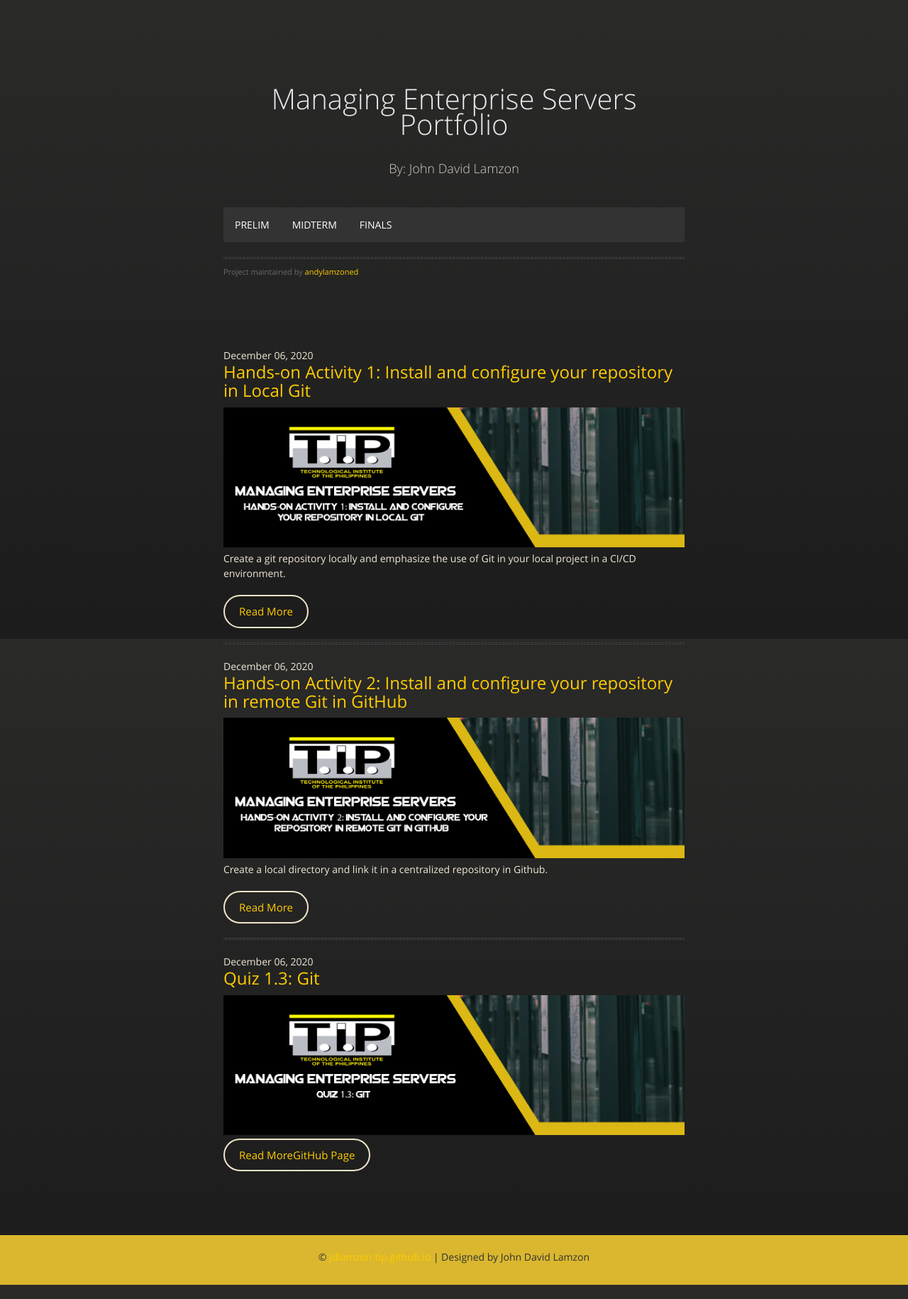
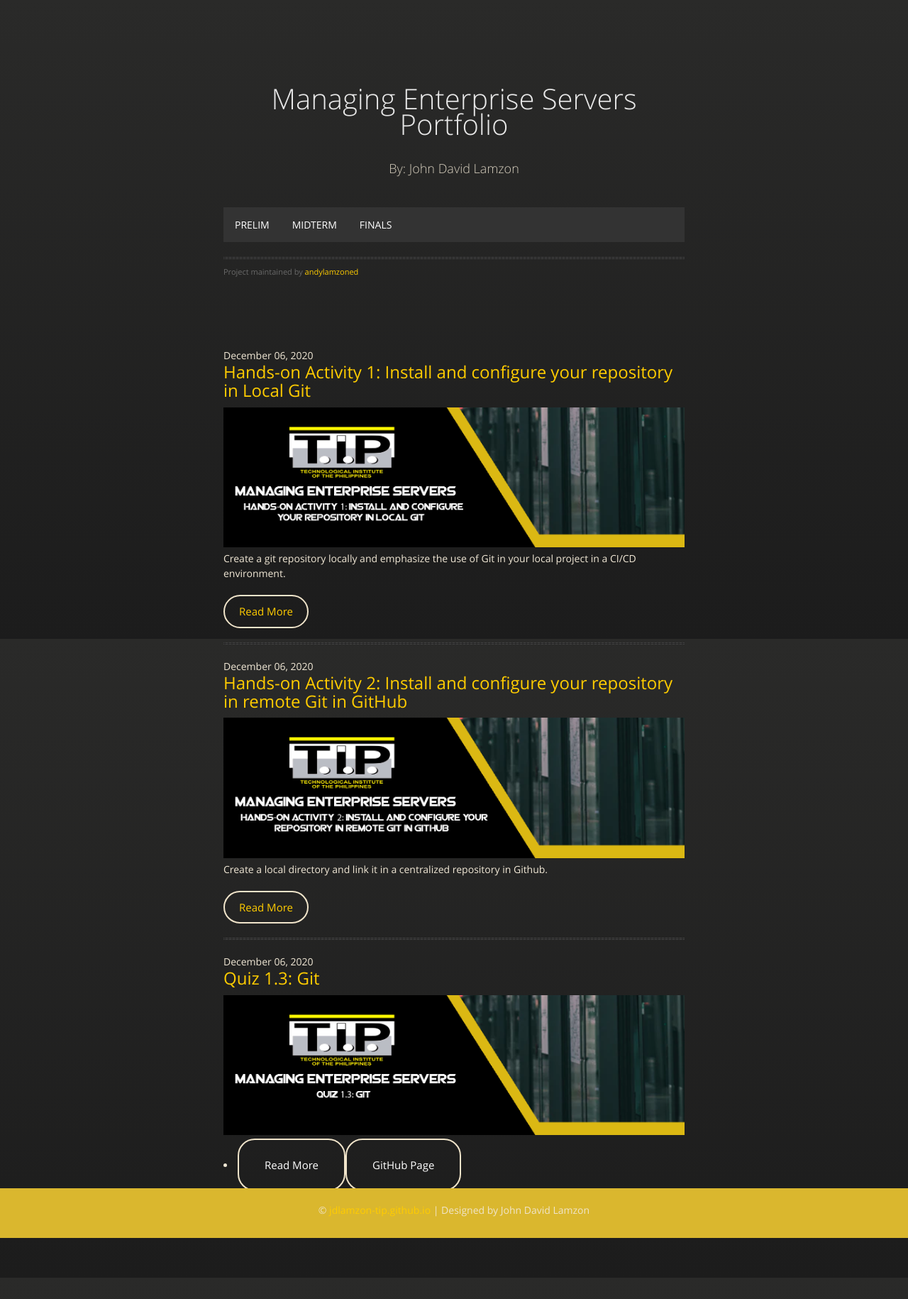
Before and after one commit to andylamzoned/andylamzoned.github.io, a Jekyll site: the page built from index.md, in a window 1280 px wide. Shown: the whole page at 71% size. Built offline with Jekyll 4.4.1, drawn with Linux system fonts in a browser that asks for light colours.

Commit message:
default.html test

```diff
--- a/_layouts/default.html
+++ b/_layouts/default.html
@@ -66,7 +66,7 @@
             <h2><a href="#">Quiz 1.3: Git</a></h2>
           </header>
           <a href="elements.html" class="image fit"><img src="/assets/images/Q1.3.png" alt="" /></a>
-          <p align="center" class="ghost"><a href="elements.html">Read More</a><a href="elements.html">GitHub Page</a></p>
+          <li><p align="center" class="ghost"><a href="elements.html">Read More</a></p><p align="center" class="ghost"><a href="elements.html">GitHub Page</a></p></li>
 				</article>
       </section>
     </div>
--- a/assets/css/main.css
+++ b/assets/css/main.css
@@ -33,7 +33,7 @@
 
 .footer .footer-bottom {
 	background: #DAB72E;
-	color: #333333;
+	color: #F0E4CA;
 	height: 50px;
 	width: 100%;
 	text-align: center;
```
